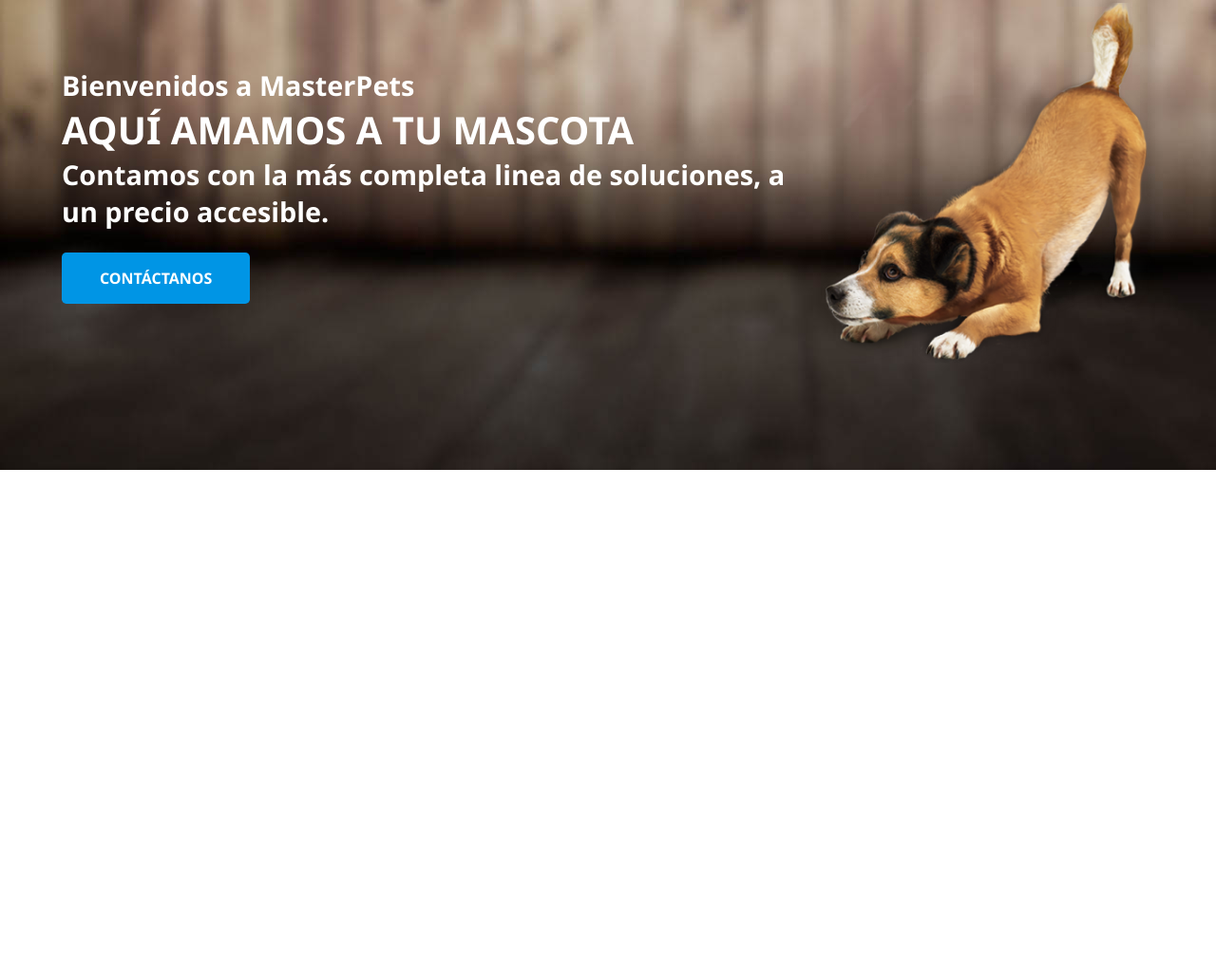
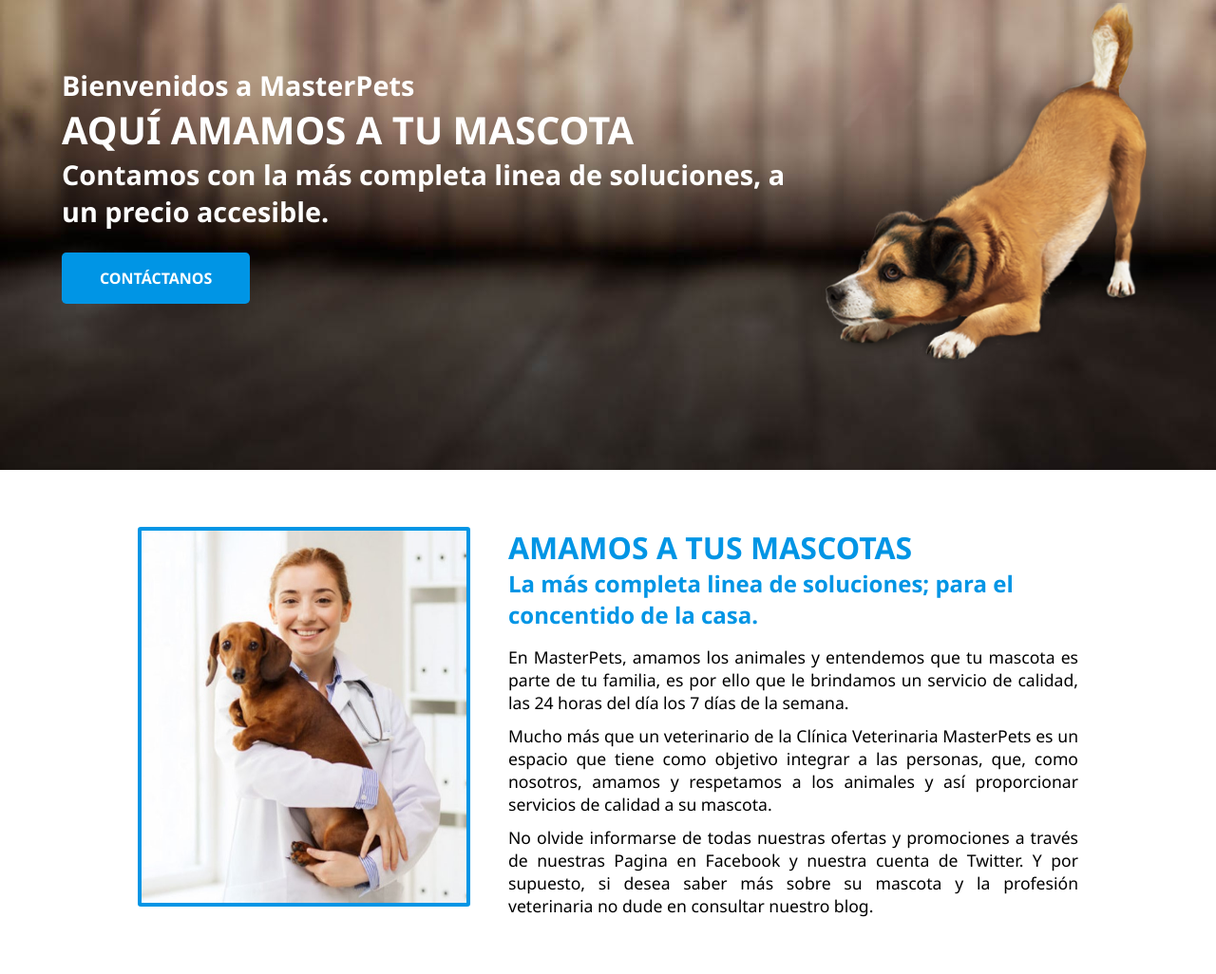
Before and after one commit to codificandogithub/veterinariacampi, a plain HTML site: page index.html in a window 1280 px wide. Shown: the part 245-1271 px from the top of the page at 95% size. Before the commit the page ends 800 px from the top, so only its background shows below. Drawn offline with Linux system fonts and the light colour scheme.

Commit message:
Integrando secciòn de bienvenida

```diff
--- /dev/null
+++ b/css/bienvenida.css
@@ -0,0 +1,51 @@
+.separador{
+    padding: 60px 0;
+}
+
+.bienvenida__foto{
+    border: 0.3rem solid #0095e5;
+    border-radius: 0.2rem;
+    height: 400px;
+    width: 350px;
+}
+
+.bienvenida__conocenos{
+    width: 600px;
+}
+
+.container__bienvenida.flex--gap{
+    gap: 2.5rem;
+}
+
+.subtitulo--2{
+    font-size: 2rem;
+
+}
+
+.subtitulo--3{
+    font-size: 1.5rem;
+}
+
+/*
+.bienvenida__informacion{
+    font-size: 1.1rem;
+    margin-top: 1rem;
+    text-align: justify;
+}
+
+.bienvenida__informacion p{
+    margin-bottom: 0.5rem;
+}
+
+*/
+
+.bienvenida__informacion{
+    font-size: 1.1rem;
+    flex-direction: column;
+    margin-top: 1rem;
+    text-align: justify;
+}
+
+.bienvenida__informacion.flex--gap{
+    gap: 0.7rem;
+}
--- a/index.html
+++ b/index.html
@@ -1,12 +1,19 @@
 <!DOCTYPE html>
 <html lang="es">
   <head>
-    <meta charset="UTF-8">
-    <meta http-equiv="X-UA-Compatible" content="IE=edge">
-    <meta name="viewport" content="width=device-width, initial-scale=1.0">
-    <link rel="stylesheet" href="https://cdnjs.cloudflare.com/ajax/libs/font-awesome/6.4.0/css/all.min.css" integrity="sha512-iecdLmaskl7CVkqkXNQ/ZH/XLlvWZOJyj7Yy7tcenmpD1ypASozpmT/E0iPtmFIB46ZmdtAc9eNBvH0H/ZpiBw==" crossorigin="anonymous" referrerpolicy="no-referrer" />
-    <link rel="stylesheet" href="css/header.css">
-    <link rel="stylesheet" href="css/banner.css">
+    <meta charset="UTF-8" />
+    <meta http-equiv="X-UA-Compatible" content="IE=edge" />
+    <meta name="viewport" content="width=device-width, initial-scale=1.0" />
+    <link
+      rel="stylesheet"
+      href="https://cdnjs.cloudflare.com/ajax/libs/font-awesome/6.4.0/css/all.min.css"
+      integrity="sha512-iecdLmaskl7CVkqkXNQ/ZH/XLlvWZOJyj7Yy7tcenmpD1ypASozpmT/E0iPtmFIB46ZmdtAc9eNBvH0H/ZpiBw=="
+      crossorigin="anonymous"
+      referrerpolicy="no-referrer"
+    />
+    <link rel="stylesheet" href="css/header.css" />
+    <link rel="stylesheet" href="css/banner.css" />
+    <link rel="stylesheet" href="css/bienvenida.css">
 
     <title>Inicio</title>
   </head>
@@ -15,14 +22,18 @@
     <header id="header">
       <div class="container container--h100 flex flex--izqder flex--centrarv">
         <a href="#">
-        <img src="img/paginaInicial/logo.svg" alt="logo.svg" id="header__logo" >
+          <img
+            src="img/paginaInicial/logo.svg"
+            alt="logo.svg"
+            id="header__logo"
+          />
         </a>
 
         <ul class="flex flex--gap">
           <li class="flex flex--gap">
             <i class="lista__icon fa-solid fa-phone"></i>
             <p>
-            <strong>Llamános:</strong><br>
+              <strong>Llamános:</strong><br />
               511-388-7814
             </p>
           </li>
@@ -30,15 +41,14 @@
           <li class="flex flex--gap">
             <i class="lista__icon fa-solid fa-clock"></i>
             <p>
-            <strong>Horarios:</strong><br>
+              <strong>Horarios:</strong><br />
               Lun-Vie: 9am-6pm; Sab: 10am-1pm
             </p>
           </li>
-
         </ul>
       </div>
     </header>
-  <div class="separador--top "></div>
+    <div class="separador--top"></div>
     <!--Navegacion-->
     <nav class="nav fondo--blue">
       <div class="container container--h100 flex flex--centrarv flex--der">
@@ -58,16 +68,67 @@
           <hgroup>
             <h3 class="banner--sub3">Bienvenidos a MasterPets</h3>
             <h1 class="titulo">AQUÍ AMAMOS A TU MASCOTA</h1>
-            <h3 class="banner--sub3">Contamos con la más completa linea de soluciones, a un precio accesible.</h3>
+            <h3 class="banner--sub3">
+              Contamos con la más completa linea de soluciones, a un precio
+              accesible.
+            </h3>
           </hgroup>
           <a href="" class="btn fondo--blue">CONTÁCTANOS</a>
         </div>
 
         <figure>
-          <img src="img/paginaInicial/dog_1.png" alt="" class="banner__dog">
+          <img src="img/paginaInicial/dog_1.png" alt="" class="banner__dog" />
         </figure>
       </div>
     </section>
 
+    <!--Informacion principal-->
+    <main>
+      <section class="bienvenida container">
+        <div class="container__bienvenida flex flex--gap flex--centrarh separador">
+          <figure>
+            <img
+              src="img/paginaInicial/veterinaria_perro.jpg"
+              alt=""
+              class="bienvenida__foto"
+            />
+          </figure>
+          <article class="bienvenida__conocenos">
+            <hgroup>
+              <h2 class="subtitulo--2 text--blue">AMAMOS A TUS MASCOTAS</h2>
+              <h3 class="subtitulo--3 text--blue">
+                La más completa linea de soluciones; para el concentido de la
+                casa.
+              </h3>
+            </hgroup>
+
+            <div class="bienvenida__informacion flex flex--gap">
+              <p>
+                En MasterPets, amamos los animales y entendemos que tu mascota
+                es parte de tu familia, es por ello que le brindamos un servicio
+                de calidad, las 24 horas del día los 7 días de la semana.
+              </p>
+
+              <p>
+                Mucho más que un veterinario de la Clínica Veterinaria
+                MasterPets es un espacio que tiene como objetivo integrar a las
+                personas, que, como nosotros, amamos y respetamos a los animales
+                y así proporcionar servicios de calidad a su mascota.
+              </p>
+
+              <p>
+                No olvide informarse de todas nuestras ofertas y promociones a
+                través de nuestras Pagina en Facebook y nuestra cuenta de
+                Twitter. Y por supuesto, si desea saber más sobre su mascota y
+                la profesión veterinaria no dude en consultar nuestro blog.
+              </p>
+            </div>
+          </article>
+        </div>
+      </section>
+    </main>
+
+    <!--Footer o pie de pagina-->
+    <footer></footer>
   </body>
 </html>
```
Lines whose indentation alone changed are shown as unchanged.
